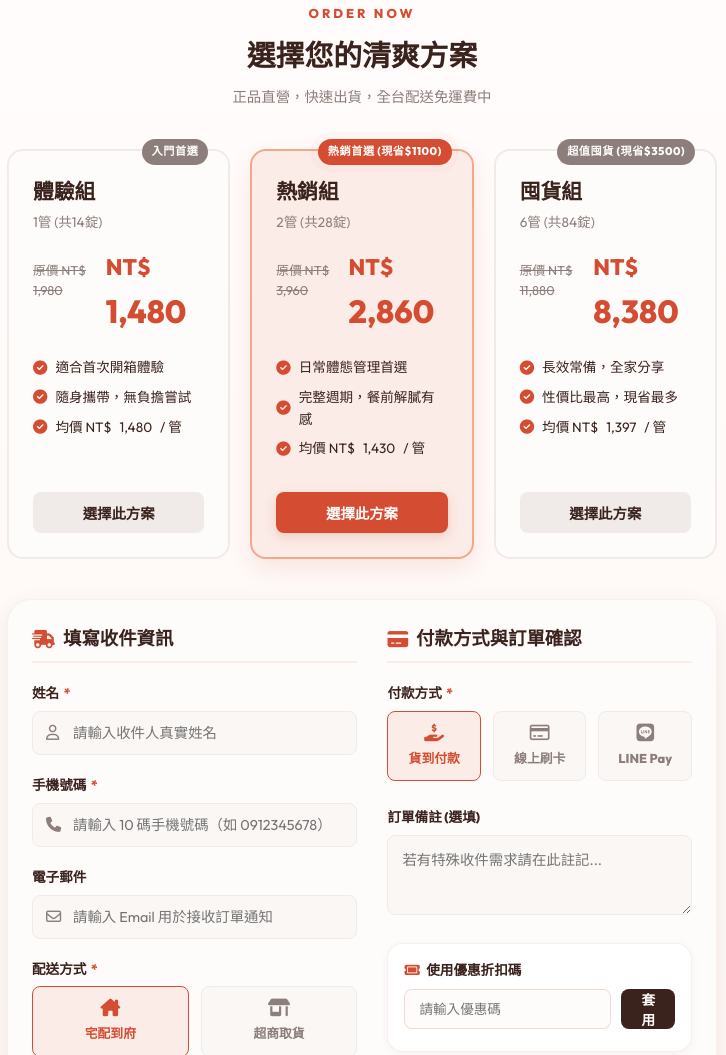
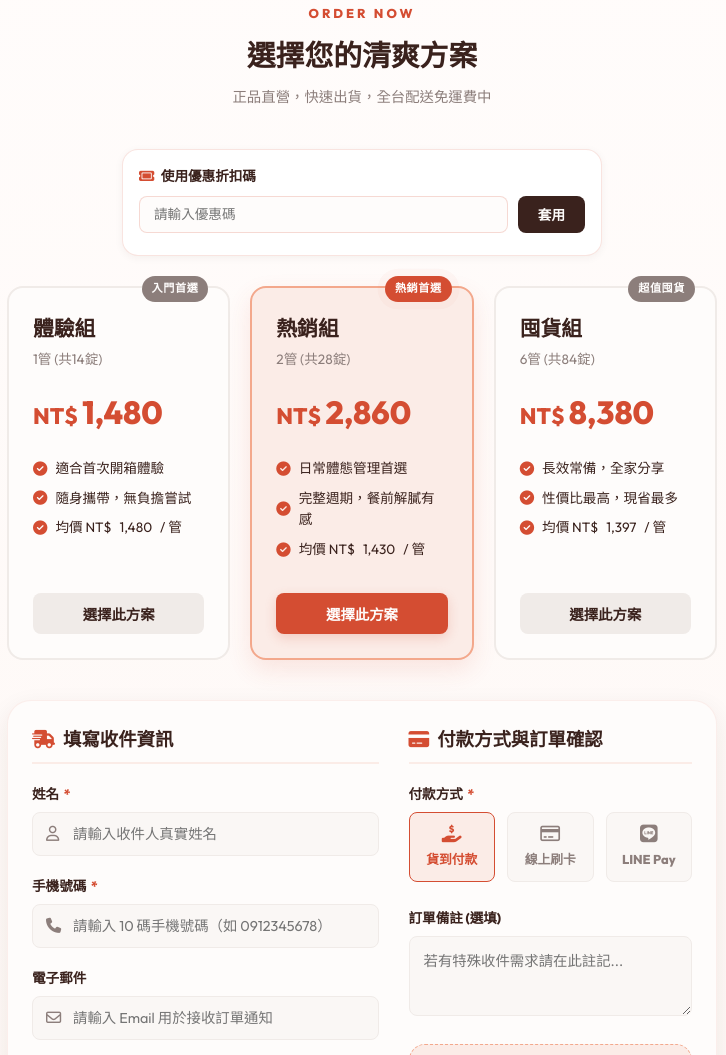
Before and after one commit to levis780711-ctrl/Betty, a plain HTML site: page index.html in a window 1280 px wide. Shown: the part 8206-9261 px from the top of the page, without its empty margins (278-1004 px from the left). Drawn offline with Linux system fonts and the light colour scheme.

Commit message:
feat: move coupon code section above plans and remove crossed-out original prices for normal pricing

```diff
--- a/index.html
+++ b/index.html
@@ -120,6 +120,16 @@
                     <p class="section-desc">正品直營，快速出貨，全台配送免運費中</p>
                 </div>
 
+                <!-- Coupon Input Box -->
+                <div class="coupon-section">
+                    <label for="coupon-code"><i class="fa-solid fa-ticket"></i> 使用優惠折扣碼</label>
+                    <div class="coupon-input-wrap">
+                        <input type="text" id="coupon-code" placeholder="請輸入優惠碼" autocomplete="off">
+                        <button type="button" id="apply-coupon-btn">套用</button>
+                    </div>
+                    <span class="coupon-message" id="coupon-msg"></span>
+                </div>
+
                 <!-- 1. Product Plan Selection Cards -->
                 <div class="plan-cards-grid" id="plan-selector">
                     <!-- Plan 1 -->
@@ -128,7 +138,7 @@
                         <h3 class="plan-name">體驗組</h3>
                         <p class="plan-qty">1管 (共14錠)</p>
                         <div class="plan-price-block">
-                            <span class="original-price" id="orig-exp">原價 NT$ 1,980</span>
+                            <span class="original-price" id="orig-exp" style="display: none;">原價 NT$ 1,480</span>
                             <span class="price">NT$ <span class="num" id="price-exp">1,480</span></span>
                         </div>
                         <ul class="plan-features">
@@ -141,11 +151,11 @@
 
                     <!-- Plan 2 (Featured) -->
                     <div class="plan-card featured" data-plan="popular" data-price="2860" data-name="【熱銷組】不油自主 BÜLIO 油切發泡錠 (2管/28錠)">
-                        <div class="plan-badge" id="badge-pop">熱銷首選 (現省$1100)</div>
+                        <div class="plan-badge" id="badge-pop">熱銷首選</div>
                         <h3 class="plan-name">熱銷組</h3>
                         <p class="plan-qty">2管 (共28錠)</p>
                         <div class="plan-price-block">
-                            <span class="original-price" id="orig-pop">原價 NT$ 3,960</span>
+                            <span class="original-price" id="orig-pop" style="display: none;">原價 NT$ 2,860</span>
                             <span class="price">NT$ <span class="num" id="price-pop">2,860</span></span>
                         </div>
                         <ul class="plan-features">
@@ -158,11 +168,11 @@
 
                     <!-- Plan 3 -->
                     <div class="plan-card" data-plan="stockpile" data-price="8380" data-name="【囤貨組】不油自主 BÜLIO 油切發泡錠 (6管/84錠)">
-                        <div class="plan-badge" id="badge-stk">超值囤貨 (現省$3500)</div>
+                        <div class="plan-badge" id="badge-stk">超值囤貨</div>
                         <h3 class="plan-name">囤貨組</h3>
                         <p class="plan-qty">6管 (共84錠)</p>
                         <div class="plan-price-block">
-                            <span class="original-price" id="orig-stk">原價 NT$ 11,880</span>
+                            <span class="original-price" id="orig-stk" style="display: none;">原價 NT$ 8,380</span>
                             <span class="price">NT$ <span class="num" id="price-stk">8,380</span></span>
                         </div>
                         <ul class="plan-features">
@@ -318,15 +328,7 @@
                                     <textarea id="customer-notes" name="notes" placeholder="若有特殊收件需求請在此註記..." rows="3"></textarea>
                                 </div>
 
-                                <!-- Coupon Input Box -->
-                                <div class="coupon-section">
-                                    <label for="coupon-code"><i class="fa-solid fa-ticket"></i> 使用優惠折扣碼</label>
-                                    <div class="coupon-input-wrap">
-                                        <input type="text" id="coupon-code" placeholder="請輸入優惠碼" autocomplete="off">
-                                        <button type="button" id="apply-coupon-btn">套用</button>
-                                    </div>
-                                    <span class="coupon-message" id="coupon-msg"></span>
-                                </div>
+
 
                                 <!-- Order Summary Box -->
                                 <div class="order-summary-box">
--- a/script.js
+++ b/script.js
@@ -114,7 +114,7 @@ document.addEventListener('DOMContentLoaded', () => {
         experience: {
             normalPrice: 1480,
             couponPrice: 640,
-            originalNormal: 1980,
+            originalNormal: 1480,
             originalCoupon: 1480,
             name: "【體驗組】不油自主 BÜLIO 油切發泡錠 (1管/14錠)",
             shortLabel: "體驗組 (1管)",
@@ -124,7 +124,7 @@ document.addEventListener('DOMContentLoaded', () => {
         popular: {
             normalPrice: 2860,
             couponPrice: 1180,
-            originalNormal: 3960,
+            originalNormal: 2860,
             originalCoupon: 2860,
             name: "【熱銷組】不油自主 BÜLIO 油切發泡錠 (2管/28錠)",
             shortLabel: "熱銷組 (2管)",
@@ -134,7 +134,7 @@ document.addEventListener('DOMContentLoaded', () => {
         stockpile: {
             normalPrice: 8380,
             couponPrice: 3340,
-            originalNormal: 11880,
+            originalNormal: 8380,
             originalCoupon: 8380,
             name: "【囤貨組】不油自主 BÜLIO 油切發泡錠 (6管/84錠)",
             shortLabel: "囤貨組 (6管)",
@@ -188,6 +188,7 @@ document.addEventListener('DOMContentLoaded', () => {
                 if (origSpan) {
                     origSpan.textContent = `原價 NT$ ${config.originalCoupon.toLocaleString('en-US')}`;
                     origSpan.style.textDecoration = 'line-through';
+                    origSpan.style.display = 'inline';
                 }
                 if (priceSpan) {
                     priceSpan.textContent = config.couponPrice.toLocaleString('en-US');
@@ -197,14 +198,13 @@ document.addEventListener('DOMContentLoaded', () => {
                 }
                 card.classList.add('discount-active');
                 if (planId === 'popular') {
-                    badge.textContent = `熱銷首選 (現省$2780)`;
+                    badge.textContent = `熱銷首選 (現省$1,680)`;
                 } else if (planId === 'stockpile') {
-                    badge.textContent = `超值囤貨 (現省$8540)`;
+                    badge.textContent = `超值囤貨 (現省$5,040)`;
                 }
             } else {
                 if (origSpan) {
-                    origSpan.textContent = `原價 NT$ ${config.originalNormal.toLocaleString('en-US')}`;
-                    origSpan.style.textDecoration = 'line-through';
+                    origSpan.style.display = 'none';
                 }
                 if (priceSpan) {
                     priceSpan.textContent = config.normalPrice.toLocaleString('en-US');
@@ -214,9 +214,9 @@ document.addEventListener('DOMContentLoaded', () => {
                 }
                 card.classList.remove('discount-active');
                 if (planId === 'popular') {
-                    badge.textContent = `熱銷首選 (現省$1100)`;
+                    badge.textContent = `熱銷首選`;
                 } else if (planId === 'stockpile') {
-                    badge.textContent = `超值囤貨 (現省$3500)`;
+                    badge.textContent = `超值囤貨`;
                 }
             }
         });
--- a/style.css
+++ b/style.css
@@ -695,9 +695,10 @@ main {
 
 /* Coupon Section */
 .coupon-section {
-    margin-bottom: 24px;
+    margin: 0 auto 30px auto;
+    max-width: 480px;
     background: #fff;
-    border: 1px solid rgba(212, 77, 50, 0.1);
+    border: 1px solid rgba(212, 77, 50, 0.15);
     border-radius: var(--radius-md);
     padding: 16px;
     box-shadow: var(--shadow-sm);
```
